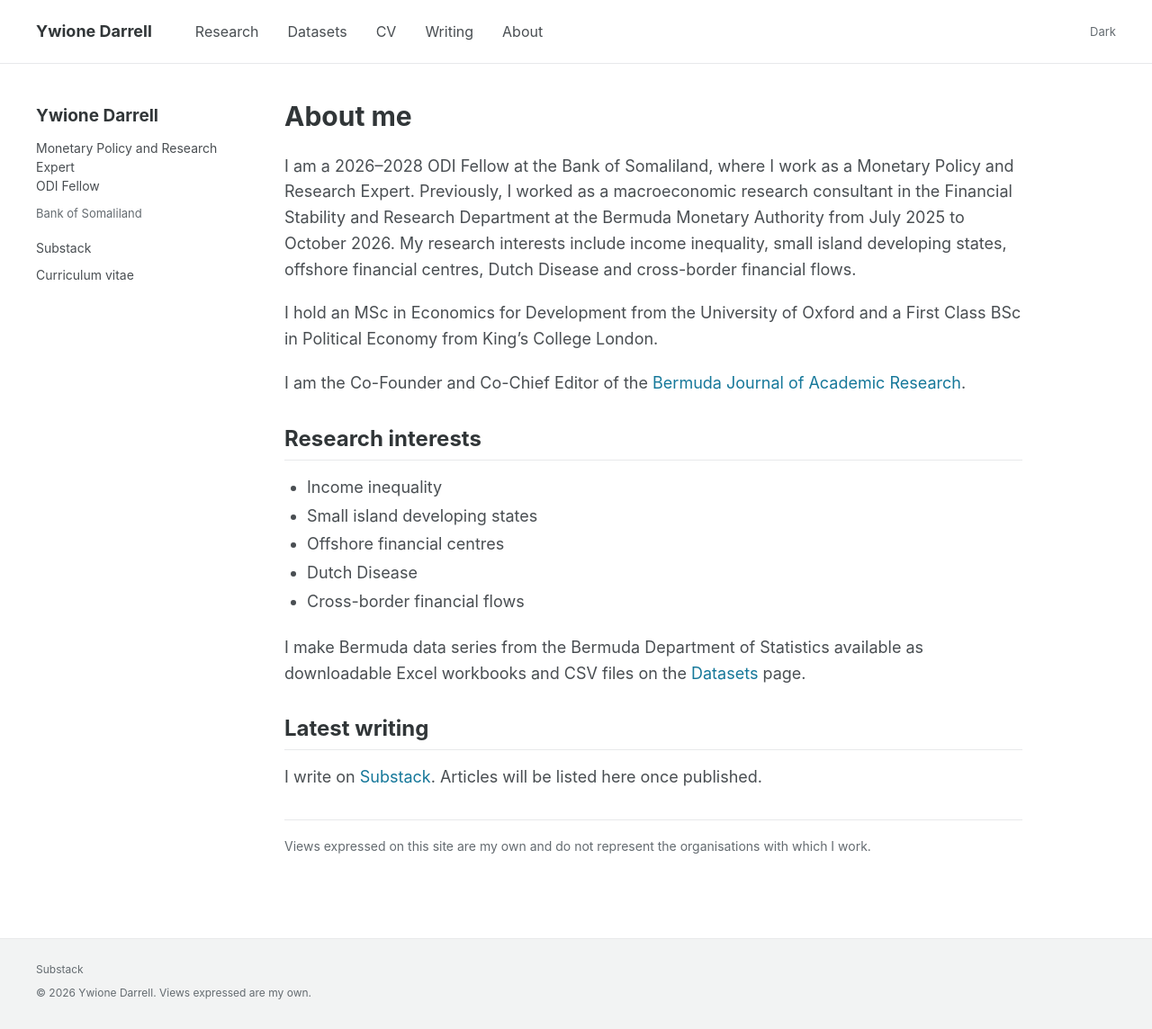
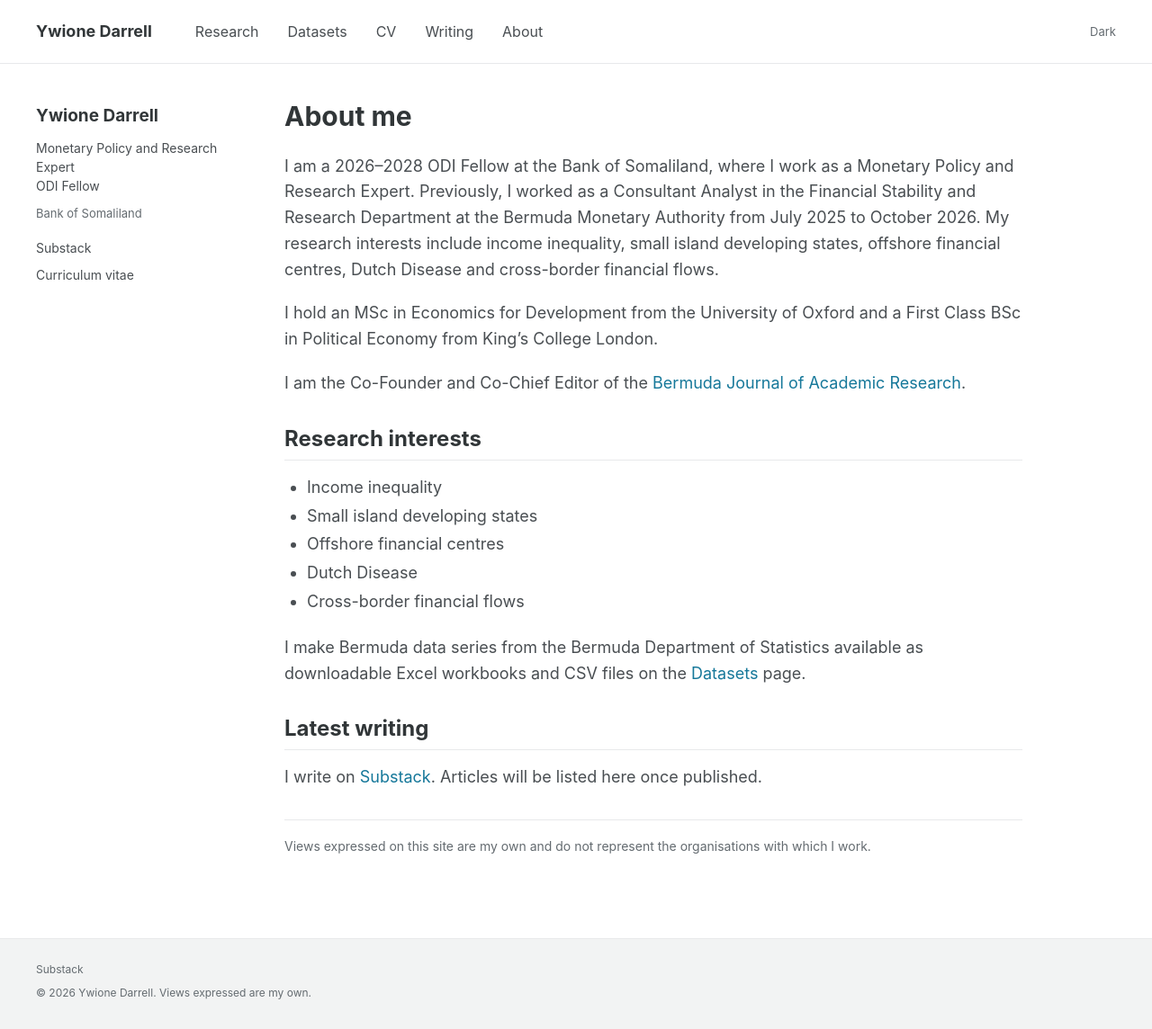
Before and after one commit to Ywione/Ywione.github.io, a Jekyll site: the page built from index.md, in a window 1280 px wide. Shown: the whole page at 90% size. Built offline with Jekyll 4.4.1, drawn with Linux system fonts in a browser that asks for light colours.

Commit message:
Correct biography role title to Consultant Analyst

```diff
--- a/index.md
+++ b/index.md
@@ -2,7 +2,7 @@
 title: About me
 description: Research and writing of Ywione Darrell, ODI Fellow and Monetary Policy and Research Expert at the Bank of Somaliland.
 ---
-I am a 2026–2028 ODI Fellow at the Bank of Somaliland, where I work as a Monetary Policy and Research Expert. Previously, I worked as a macroeconomic research consultant in the Financial Stability and Research Department at the Bermuda Monetary Authority from July 2025 to October 2026. My research interests include income inequality, small island developing states, offshore financial centres, Dutch Disease and cross-border financial flows.
+I am a 2026–2028 ODI Fellow at the Bank of Somaliland, where I work as a Monetary Policy and Research Expert. Previously, I worked as a Consultant Analyst in the Financial Stability and Research Department at the Bermuda Monetary Authority from July 2025 to October 2026. My research interests include income inequality, small island developing states, offshore financial centres, Dutch Disease and cross-border financial flows.
 
 I hold an MSc in Economics for Development from the University of Oxford and a First Class BSc in Political Economy from King’s College London.
 
```
Also changed, not shown: about.md (+1 -1 lines).
